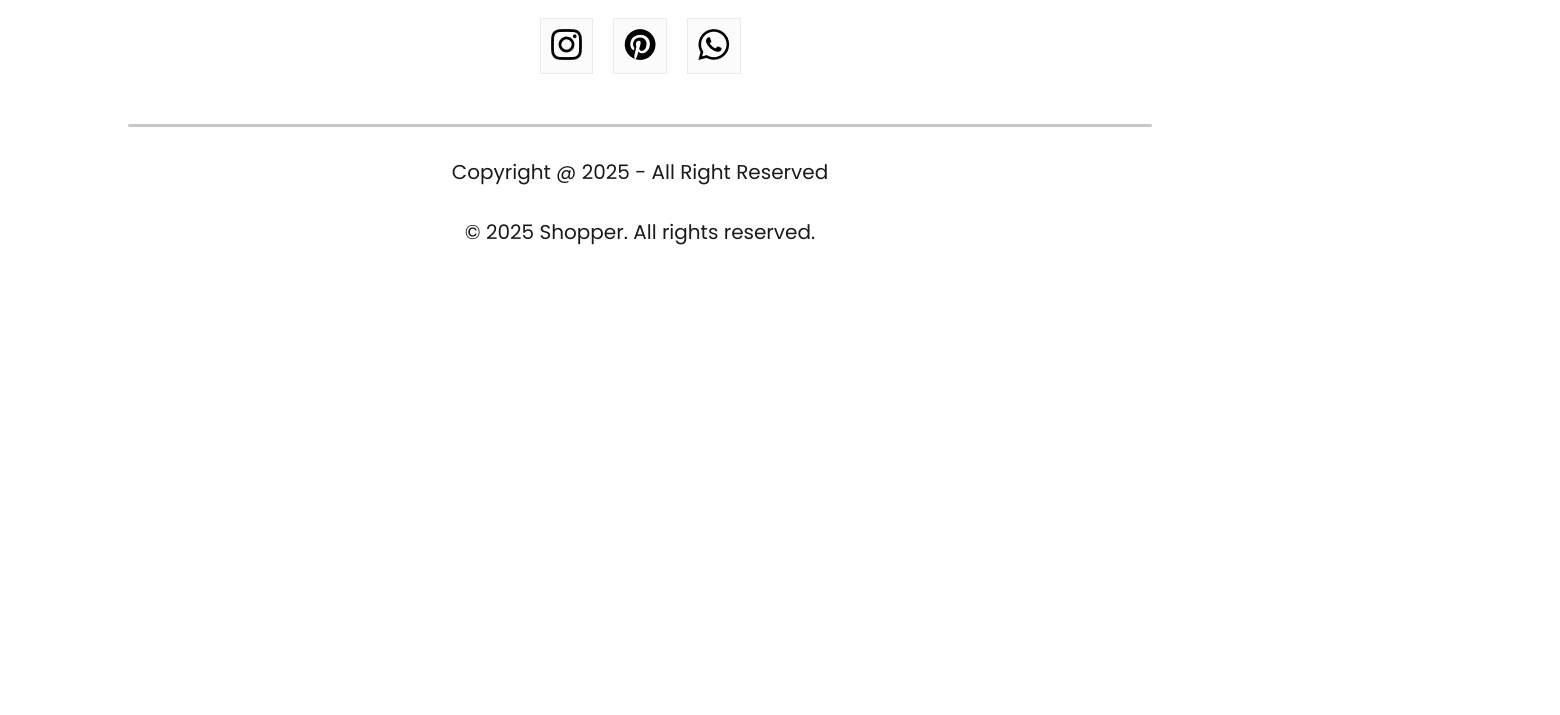
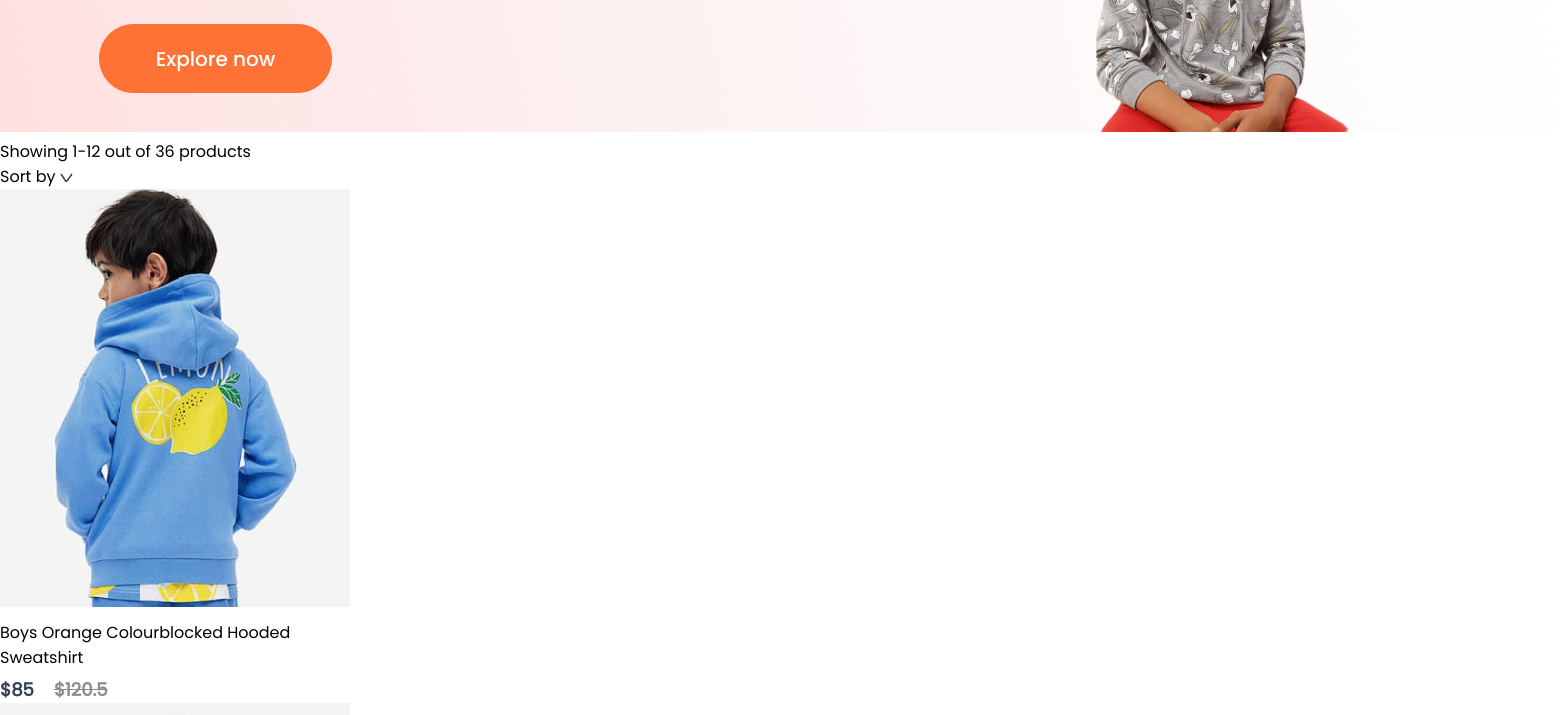
Before and after one commit to Adhithya-bolishetti/E-Commerce_Website, a React (Create React App) app in the folder frontend/: page /kid in a window 1280 px wide. Shown: the part 300-1015 px from the top of the page, 1560 px wide, since content can reach past the window. Before the commit the page ends 800 px from the top, so only its background shows below. Built offline with nearby package versions, Linux system fonts and the light colour scheme.

Commit message:
feat: Refactor ShopCategory and Navbar components, add ShopContext for product management

```diff
--- a/frontend/src/App.js
+++ b/frontend/src/App.js
@@ -7,7 +7,9 @@ import { Product } from './Pages/Product';
 import { Cart } from './Pages/Cart';
 import { LoginSignup } from './Pages/LoginSignup';
 import { Footer } from './Components/Footer/Footer';
-
+import  men_banner  from './Components/Assets/banner_mens.png';
+import  women_banner  from './Components/Assets/banner_women.png';
+import  kid_banner  from './Components/Assets/banner_kids.png';
 
 
 function App() {
@@ -17,9 +19,9 @@ function App() {
         <Navbar />
         <Routes>
           <Route path='/' element={<Shop />} />
-          <Route path='/mens' element={<ShopCategory category="mens" />} />
-          <Route path='/womens' element={<ShopCategory category="womens" />} />
-          <Route path='/kids' element={<ShopCategory category="kids" />} />
+          <Route path='/men' element={<ShopCategory banner={men_banner} category="men" />} />
+          <Route path='/women' element={<ShopCategory banner={women_banner} category="women" />} />
+          <Route path='/kid' element={<ShopCategory banner={kid_banner} category="kid" />} />
           <Route path='/product' element={<Product />} />
           <Route path='/product/:productId' element={<Product />} />
           <Route path='/cart' element={<Cart />} />
--- a/frontend/src/Components/Item/Item.jsx
+++ b/frontend/src/Components/Item/Item.jsx
@@ -1,6 +1,6 @@
 import React from 'react'
 import './Item.css';
-export const Item = (props) => {
+const Item = (props) => {
   return (
     <div className='item'>
         <img src={props.image} alt="" />
@@ -16,3 +16,5 @@ export const Item = (props) => {
     </div>
   )
 }
+export { Item }
+export default Item;
--- a/frontend/src/Components/Navbar/Navbar.jsx
+++ b/frontend/src/Components/Navbar/Navbar.jsx
@@ -19,9 +19,9 @@ const [menu,setMenu] = useState("shop");
         </div>
         <ul className="nav-menu">
             <li onClick={()=>{setMenu("shop")}}><Link style={{textDecoration: 'none'}} to='/'>Shop</Link>{menu==="shop"?<hr/>:<></> }</li>
-            <li onClick={()=>{setMenu("mens")}}><Link style={{textDecoration: 'none'}} to='/mens'>Men</Link>{menu==="mens"?<hr/>:<></>}</li>
-            <li onClick={()=>{setMenu("womens")}}><Link style={{textDecoration: 'none'}} to='/womens'>Women</Link>{menu==="womens"?<hr/>:<></>}</li>
-            <li onClick={()=>{setMenu("kids")}}><Link style={{textDecoration: 'none'}} to='/kids'>Kids</Link>{menu==="kids"?<hr/>:<></>}</li>
+            <li onClick={()=>{setMenu("men")}}><Link style={{textDecoration: 'none'}} to='/men'>Men</Link>{menu==="men"?<hr/>:<></>}</li>
+            <li onClick={()=>{setMenu("women")}}><Link style={{textDecoration: 'none'}} to='/women'>Women</Link>{menu==="women"?<hr/>:<></>}</li>
+            <li onClick={()=>{setMenu("kid")}}><Link style={{textDecoration: 'none'}} to='/kid'>Kids</Link>{menu==="kid"?<hr/>:<></>}</li>
         </ul>
         <div className="nav-login-cart">
             <Link to='/login'><button>Login</button></Link>
--- /dev/null
+++ b/frontend/src/Context/ShopContext.jsx
@@ -0,0 +1,15 @@
+import React, { createContext } from "react";
+import all_product from '../Components/Assets/all_product';
+
+export const ShopContext = createContext(null);
+
+export const ShopContextProvider = (props) => {
+
+    const contextValue = {all_product}
+
+    return (
+        <ShopContext.Provider value={contextValue}>
+            {props.children}
+        </ShopContext.Provider>
+    )
+}
--- a/frontend/src/Pages/ShopCategory.jsx
+++ b/frontend/src/Pages/ShopCategory.jsx
@@ -1,7 +1,35 @@
-import React from 'react'
+import React, { useContext } from 'react'
+import './CSS/ShopCategory.css';
+import { ShopContext } from '../Context/ShopContext';
+import dropdown_icon from '../Components/Assets/dropdown_icon.png';
+import  { Item } from '../Components/Item/Item';
 
-export const ShopCategory = () => {
+
+const ShopCategory = (props) => {
+  const {all_product} = useContext(ShopContext);
   return (
-    <div>ShopCategory</div>
+    <div className='shop-category'>
+      <img src={props.banner} alt="" />
+      <div className="shopcategory-indexSort">
+        <p>
+          <span> Showing 1-12</span> out of 36 products
+        </p>
+        <div className="shopcategory-sort">
+          Sort by <img src={dropdown_icon} alt="" />
+        </div>
+      </div>
+      <div className="shopcategory-products">
+        {all_product.map((item,i)=>{
+          if(props.category===item.category){
+            return <Item key={i} id={item.id} name={item.name} image={item.image} new_price={item.new_price} old_price={item.old_price}/>
+          }
+          else {
+            return null;
+          }
+        })}
+      </div>
+    </div>
   )
 }
+export { ShopCategory };
+export default ShopCategory;
--- a/frontend/src/index.js
+++ b/frontend/src/index.js
@@ -3,12 +3,13 @@ import ReactDOM from 'react-dom/client';
 import './index.css';
 import App from './App';
 import reportWebVitals from './reportWebVitals';
+import { ShopContextProvider } from './Context/ShopContext';
 
 const root = ReactDOM.createRoot(document.getElementById('root'));
 root.render(
-  <React.StrictMode>
-    <App />
-  </React.StrictMode>
+  <ShopContextProvider>
+    <App/>
+  </ShopContextProvider>
 );
 
 // If you want to start measuring performance in your app, pass a function
```
Also changed, not shown: frontend/src/Pages/CSS/ShopCategory.css (added).
